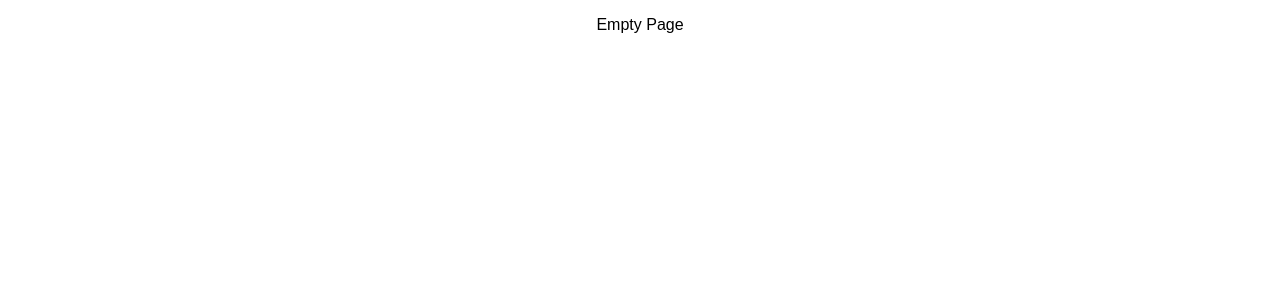
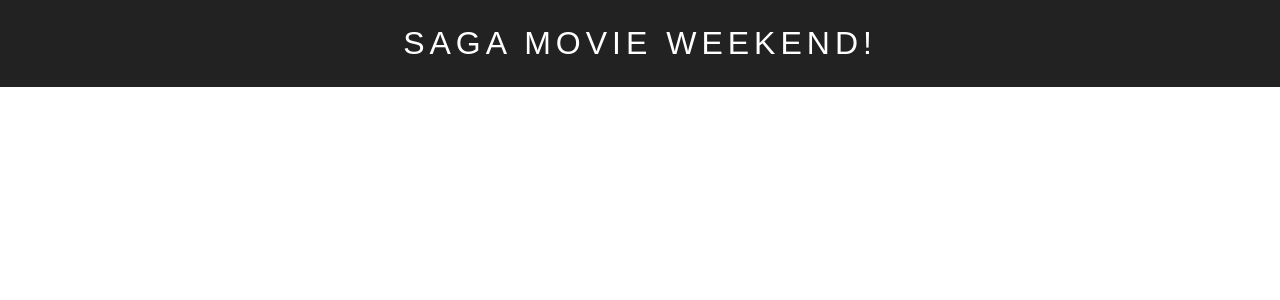
Before and after one commit to kylethenderson/movie-poster-app, a React (Create React App) app: page / in a window 1280 px wide. Shown: the top 300 px of the page. Built offline with nearby package versions, Linux system fonts and the light colour scheme.

Commit message:
add header

```diff
--- a/src/components/App/App.js
+++ b/src/components/App/App.js
@@ -1,12 +1,15 @@
 import React, { Component } from 'react';
 import './App.css';
+
+// Components
+import Header from '../Header/Header'
 
 class App extends Component {
   // Renders the entire app on the DOM
   render() {
     return (
       <div className="App">
-        <p>Empty Page</p>
+        <Header />
       </div>
     );
   }
--- /dev/null
+++ b/src/components/Header/Header.css
@@ -0,0 +1,13 @@
+header {
+    background-color: rgba(34, 34, 34, 1);
+    text-align: center;
+}
+
+header h1 {
+    color: white;
+    text-transform: uppercase;
+    margin: 0;
+    padding: 25px;
+    font-weight: 300;
+    letter-spacing: 5px;
+}
--- /dev/null
+++ b/src/components/Header/Header.js
@@ -0,0 +1,12 @@
+import React from 'react'
+import './Header.css'
+
+const Header = () => {
+    return (
+        <header>
+            <h1>Saga Movie Weekend!</h1>
+        </header>
+    )
+}
+
+export default Header
```
Also changed, not shown: 1 other file (tests, documents, lock files or other folders).
